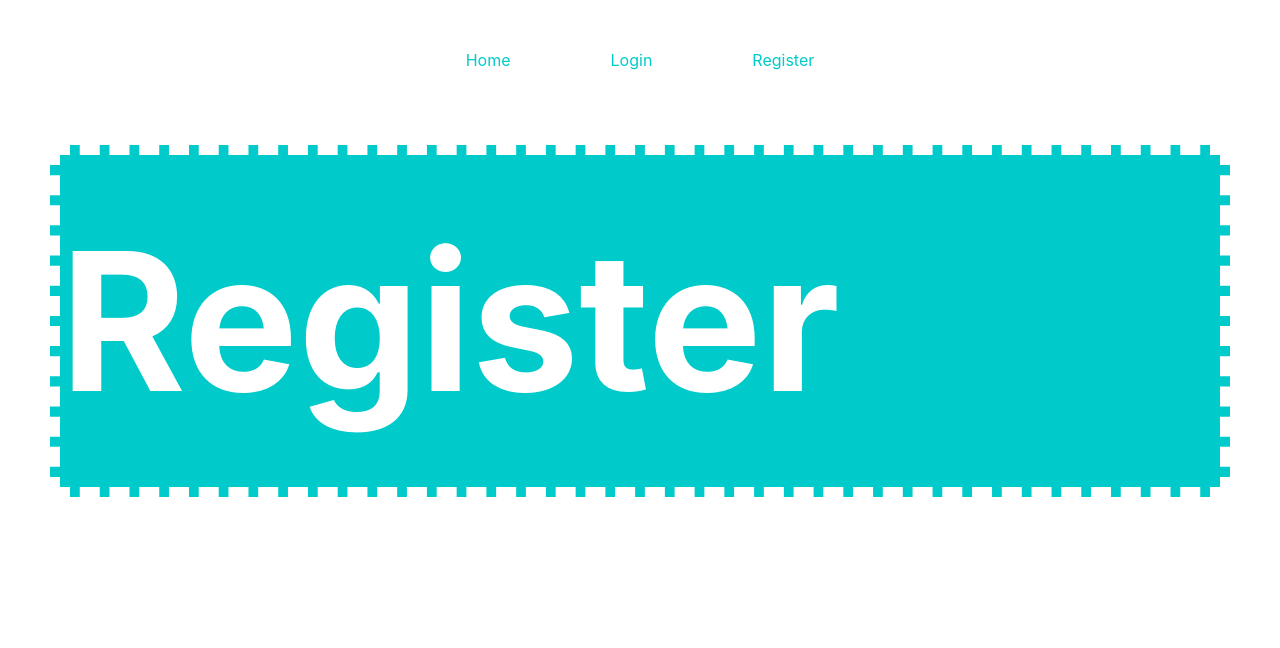
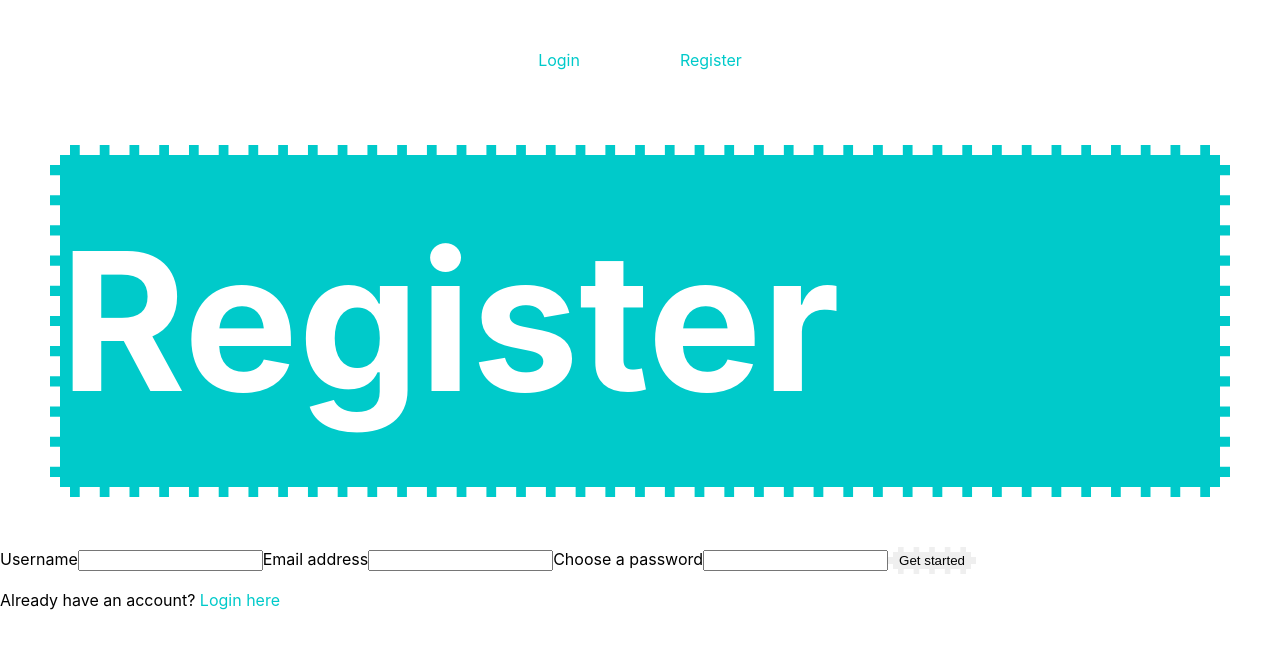
Before and after one commit to Rongi-hub/chat-app, a React (Create React App) app: page /register in a window 1280 px wide. Shown: the top 648 px of the page. Built offline with nearby package versions, Linux system fonts and the light colour scheme; no server answers.

Commit message:
firebase

```diff
--- a/package.json
+++ b/package.json
@@ -6,6 +6,7 @@
     "@testing-library/jest-dom": "^4.2.4",
     "@testing-library/react": "^9.5.0",
     "@testing-library/user-event": "^7.2.1",
+    "firebase": "^7.14.2",
     "react": "^16.13.1",
     "react-dom": "^16.13.1",
     "react-router": "^5.1.2",
--- a/src/App.js
+++ b/src/App.js
@@ -1,6 +1,7 @@
 import React from 'react';
 import './App.css';
 import Chatbox from './components/Chatbox';
+import {Link} from 'react-router-dom';
 
 class App extends React.Component {
   constructor(props) {
@@ -26,11 +27,21 @@
     return (
       <div className="App">
         <h1>Chat App</h1>
-        <Chatbox items={this.state.items} />
-        <form className="nessage-form" onSubmit={this.onSubmit}>
-          <input value={this.state.term} onChange={this.onChange} />
-          <button>Send</button>
-        </form>
+
+        {this.props.user &&
+          <div className="allow-chat">
+            <Chatbox items={this.state.items} />
+            <form className="nessage-form" onSubmit={this.onSubmit}>
+            <input value={this.state.term} onChange={this.onChange} />
+            <button>Send</button>
+            </form>
+           </div>
+        }
+        {!this.props.user &&
+          <div className="disallow-chat">
+            <p><Link to="/login">Login</Link> or <Link to="/register">Register</Link> to start chatting!</p>
+          </div>
+        }
       </div>
     );
   }
--- a/src/components/Login.js
+++ b/src/components/Login.js
@@ -1,10 +1,52 @@
 import React from 'react';
 import './Login.css';
+import firebase from '../firebase.js';
+import {Link} from 'react-router-dom';
 class Login extends React.Component{
+  constructor(props){
+    super(props);
+    this.state = {
+      email:'',
+      password:'',
+      error: null
+    }
+  }
+  handleChange = e => {
+    this.setState({[e.target.name]: e.target.value});
+  }
+  handleSubmit = e => {
+    e.preventDefault();
+    const {email, password} = this.state;
+    firebase.auth().signInWithEmailAndPassword(email, password).then(() => {
+        this.props.history.push('/');
+      })
+      .catch(error=> {
+        this.setState({error});
+      });
+  }
+
   render(){
+    const {email, password, error} = this.state;
     return(
-      <div>
+      <div className="auth-container">
         <h1>Login</h1>
+        <p>Login to access your account</p>
+        {error && <p className="error-message">{error.message}</p>}
+        <form onSubmit={this.handleSubmit}>
+          <label htmlFor="email">Email address</label>
+          <input type="text" name="email" id="email" value={email} onChange={this.handleChange}></input>
+          <label htmlFor="password">Password</label>
+          <input
+            type="password"
+            name="password"
+            id="password"
+            value={password}
+            onChange={this.handleChange}
+            >
+            </input>
+          <button className="submit">Login</button>
+          <p>Don't have an account? <Link className="login-btn" to="/register">Register here</Link>.</p>
+        </form>
       </div>
     );
   }
--- a/src/components/Register.js
+++ b/src/components/Register.js
@@ -1,12 +1,63 @@
 import React from 'react';
+import firebase from '../firebase.js';
+import {Link} from 'react-router-dom';
 import './Register.css';
-class Login extends React.Component{
+
+class Register extends React.Component{
+  constructor(props){
+    super(props);
+    this.state = {
+      username: '',
+      email:'',
+      password:'',
+      error:null
+    }
+  }
+  handleChange = e => {
+    this.setState({[e.target.name]: e.target.value});
+  }
+  handleSubmit = e => {
+    e.preventDefault();
+    const {email, username, password} = this.state;
+    firebase.auth().createUserWithEmailAndPassword(email, password).then(() =>{
+      const user = firebase.auth().currentUser;
+      user.updateProfile({displayName: username}).then(() => {
+        this.props.history.push('/');
+      })
+      .catch(error=> {
+        this.setState({error});
+      });
+    })
+    .catch(error => {
+      this.setState({error});
+    })
+  }
+
   render(){
+    const {email, username, password, error} = this.state
     return(
-      <div>
+      <div className="auth-container">
         <h1>Register</h1>
+        {error && <p className="error-message">{error.message}</p>}
+        <form onSubmit={this.handleSubmit}>
+          <label htmlFor="username">Username</label>
+          <input tyle="text" name="username" id="username" value={username} onChange={this.handleChange}></input>
+          <label htmlFor="email">Email address</label>
+          <input type="text" name="email" id="email" value={email} onChange={this.handleChange}></input>
+          <label htmlFor="password">Choose a password</label>
+          <input
+            type="password"
+            name="password"
+            id="password"
+            value={password}
+            onChange={this.handleChange}
+            >
+            </input>
+          <button className="submit">Get started</button>
+          <p>Already have an account? <Link className="login-btn" to="/login">Login here</Link></p>
+        </form>
       </div>
     );
   }
 }
-export default Login;
+export default Register;
--- a/src/index.js
+++ b/src/index.js
@@ -6,19 +6,41 @@
 import Register from './components/Register';
 import { BrowserRouter as Router, Route, Link, Switch } from 'react-router-dom';
 import * as serviceWorker from './serviceWorker';
+import firebase, {auth, provider} from './firebase.js';
 
 class AppRouter extends React.Component {
+  constructor(props) {
+    super(props);
+    this.state={user:null}
+  }
+  componentDidMount() {
+    auth.onAuthStateChanged(user => {
+      if(user){
+        this.setState({user});
+      }
+    })
+  }
+  logOutUser = () =>{
+    firebase.auth().signOut()
+    .then(window.location = "/");
+  }
   render() {
     return(
       <Router>
         <div className="app">
           <nav className="main-nav">
-            <Link to="/">Home</Link>
-            <Link to="/login">Login</Link>
-            <Link to="/register">Register</Link>
-          </nav>
+            {!this.state.user &&
+              <div>
+                <Link to="/login">Login</Link>
+                <Link to="/register">Register</Link>
+              </div>
+            }
+            {this.state.user &&
+              <a href="#!" onClick={this.logOutUser}>logout</a>
+            }
+            </nav>
           <Switch>
-            <Route path="/" exact component={App} />
+            <Route path="/" exact component={() => <App user={this.state.user}/>} />
             <Route path="/login" exact component={Login} />
             <Route path="/register" exact component={Register} />
           </Switch>
```
Also changed, not shown: 2 other files (tests, documents, lock files or other folders).
